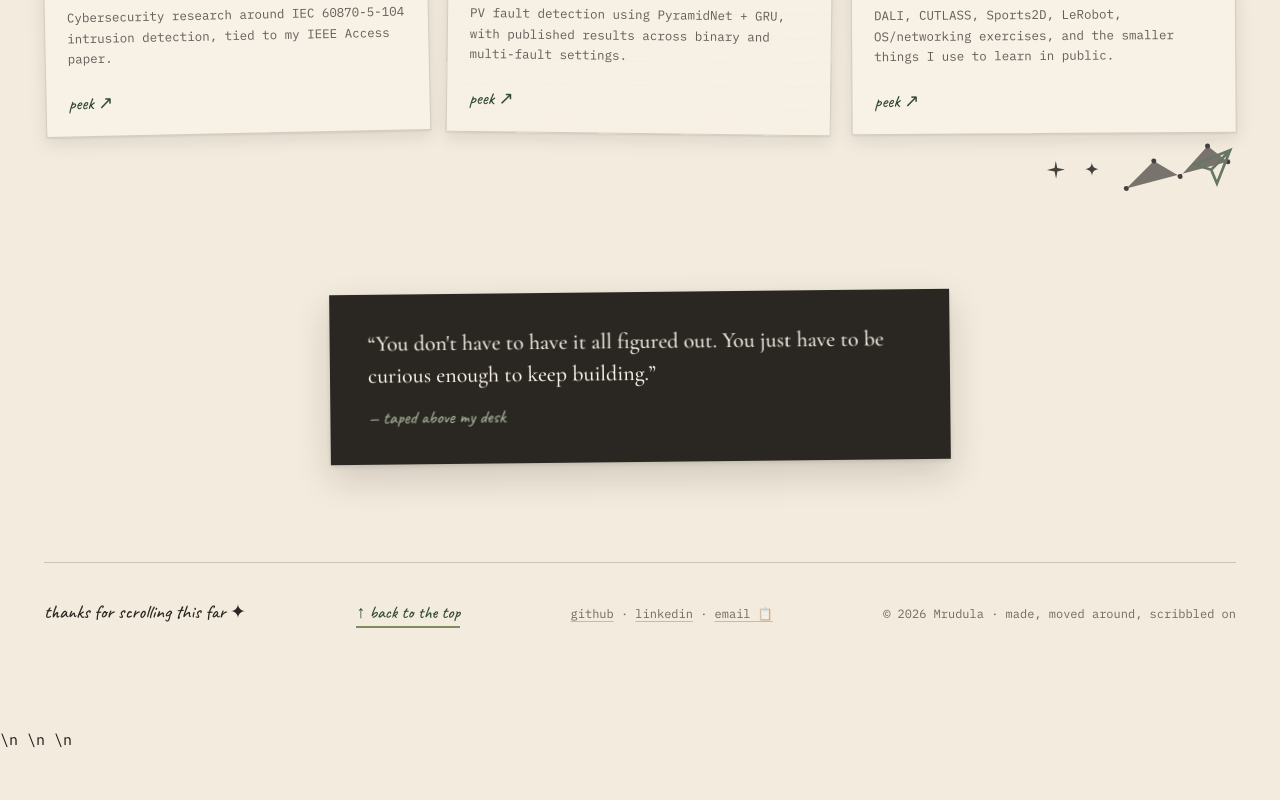
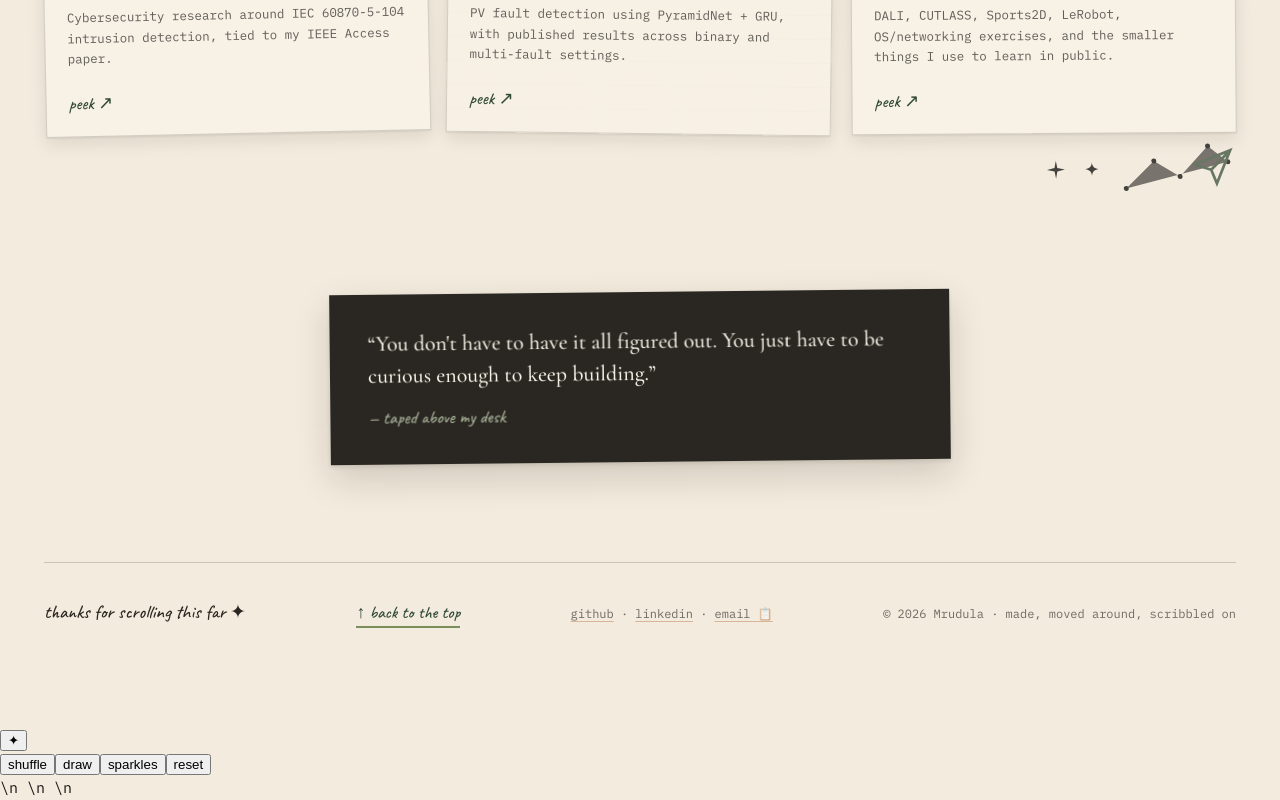
Before and after one commit to Mrudula-itsjuzme/portfolio-site, a React (Vite) app: page / in a window 1280 px wide. Shown: the part 6708-7508 px from the top of the page. Before the commit the page ends 7460 px from the top, so only its background shows below. Built offline with nearby package versions, Linux system fonts and the light colour scheme.

Commit message:
feat: wire interaction dock into the lab

```diff
--- a/src/components/lab/LabPage.jsx
+++ b/src/components/lab/LabPage.jsx
@@ -22,6 +22,7 @@ import EssayModal from "./EssayModal";
 import DoodleCanvas from "./DoodleCanvas";
 import PersonalDesk from "./PersonalDesk";
 import MovableScrap from "./MovableScrap";
+import InteractionDock from "./InteractionDock";
 import useReveal, { useGlobalReveal } from "./useReveal";
 import { playClickSound, playPaperSound } from "./sound";
 import {
@@ -969,6 +970,10 @@ export default function LabPage() {
         doodleActive={doodleCanvasActive}
         onToggleDoodle={() => setDoodleCanvasActive((v) => !v)}
       />
+      <InteractionDock
+        doodleActive={doodleCanvasActive}
+        onToggleDoodle={() => setDoodleCanvasActive((v) => !v)}
+      />
 
             {/* ambient doodles */}
       <CoffeeRing className="doodle interactive-doodle" style={{ position: "absolute", right: "4%", top: 120, zIndex: 0, cursor: "pointer" }} onClick={triggerSparkle} />
```
